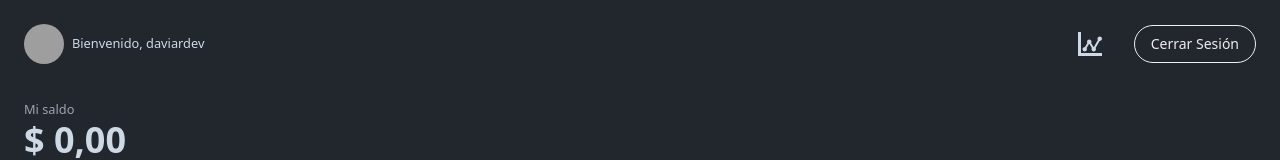
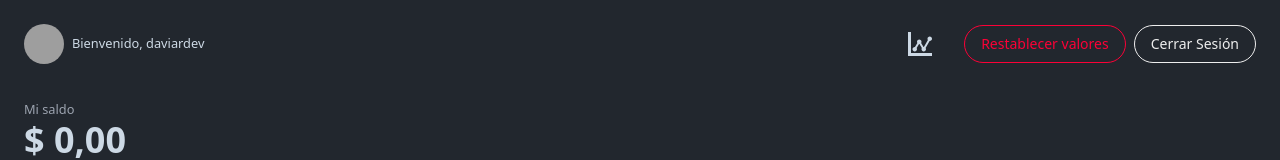
Before and after one commit to daviardev/app-gastos, a Next.js app: page / in a window 1280 px wide. Shown: the top 160 px of the page. Built offline with nearby package versions, Linux system fonts and the light colour scheme; no server answers; the database is empty; grey boxes are pictures that could not be loaded.

Commit message:
Use button for restart all datas

```diff
--- a/src/components/Header.js
+++ b/src/components/Header.js
@@ -1,7 +1,16 @@
+import { useContext } from 'react'
+
 import { ImStatsDots } from 'react-icons/im'
 import { AiOutlineLogout } from 'react-icons/ai'
 
+import { AppContext } from 'context/AppContext'
+
 export default function Header () {
+  const { deleteAllDocs } = useContext(AppContext)
+
+  const removeAllDatas = async () => {
+    await deleteAllDocs()
+  }
   return (
     <>
       <header className='container max-w-2xl px-6 py-6 mx-auto'>
@@ -18,6 +27,9 @@ export default function Header () {
           </div>
           <nav className='flex items-center gap-2'>
             <ImStatsDots className='text-2xl mr-6' />
+            <button className='btn btn-primary' onClick={removeAllDatas}>
+              Restablecer valores
+            </button>
             <button className='hidden xl:flex lg:flex btn btn-danger px-2'>
               Cerrar Sesión
             </button>
```
